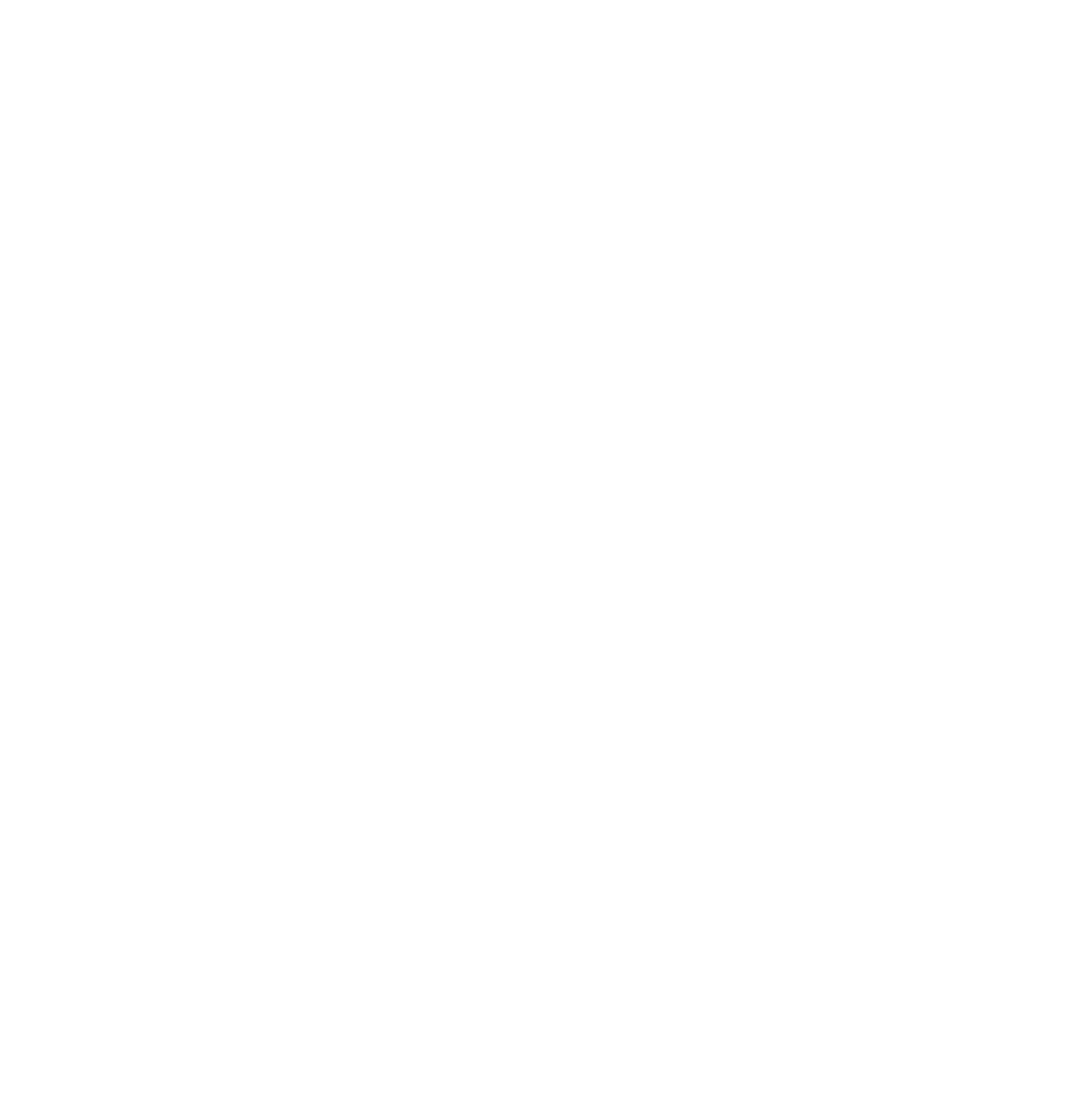
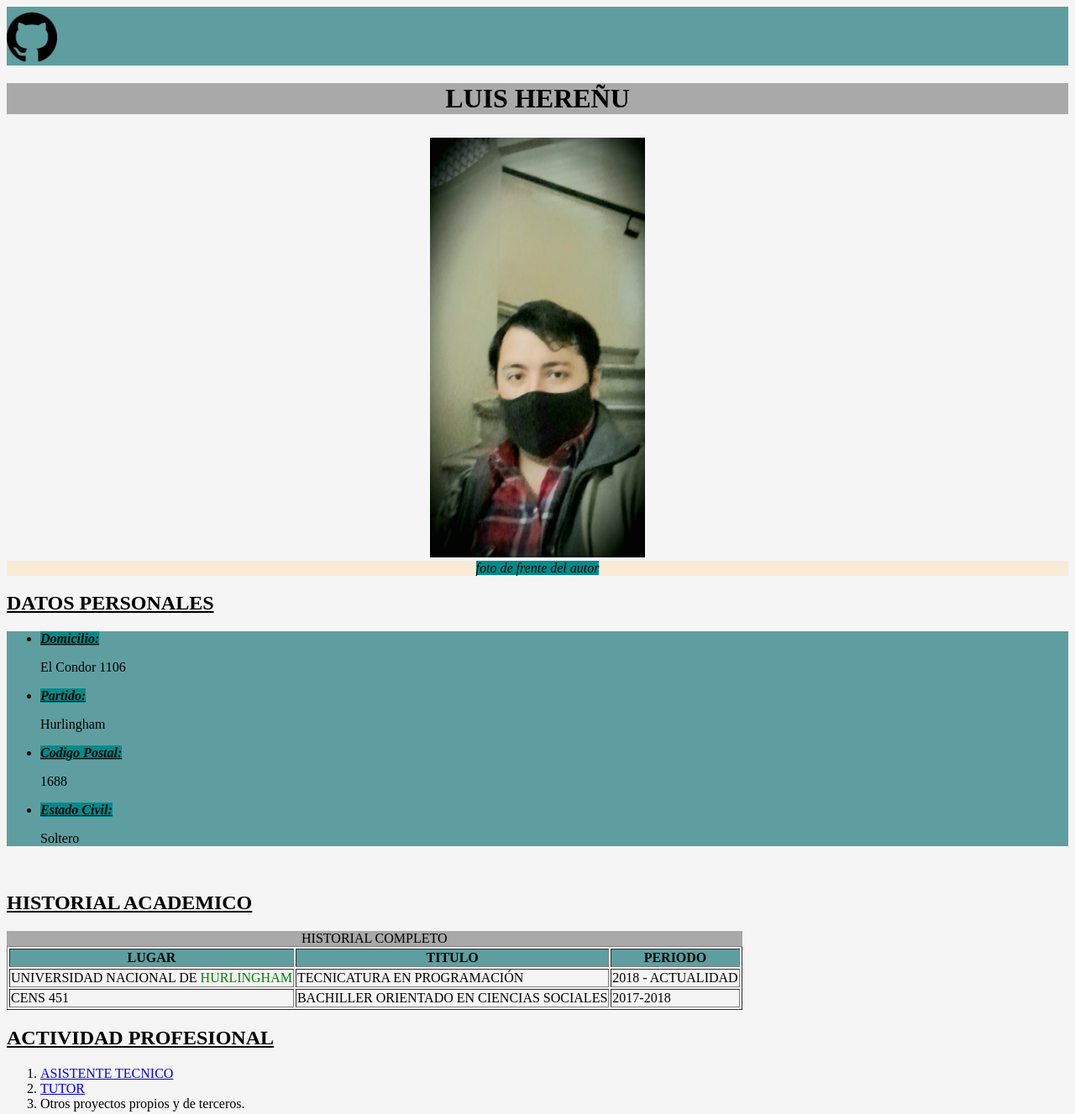
Before and after one commit to LuisHerenu11/CV, a plain HTML site: page index.html in a window 1280 px wide. Shown: the whole page at 84% size. Before the commit the page ends 800 px from the top, so only its background shows below. Drawn offline with Linux system fonts and the light colour scheme.

Commit message:
cv completed but not deployed navigation menu

```diff
--- a/index.html
+++ b/index.html
@@ -1,5 +1,5 @@
 <!DOCTYPE html>
-<html lang="en">
+<html lang="es">
 <head>
     <meta charset="UTF-8">
     <meta http-equiv="X-UA-Compatible" content="IE=edge">
@@ -8,6 +8,86 @@
     <link rel="stylesheet" href="style.css" text="text/css">
 </head>
 <body>
-
+    <header>
+        <a href="https://github.com/LuisHerenu11" target="_blank">
+            <div>
+                <img src="github.png" title="Te lleva al GitHub del autor de esta web" width="60">
+            </div>
+        </a>
+    </header>
+    <h1><strong>LUIS HEREÑU</strong></h1>
+    <div class="centrado">
+        <img src="yo.png" alt="Una foto frontal de la persona correspondiente a esta hoja de vida" width="256px">
+        <figcaption><i>foto de frente del autor</i></figcaption>
+    </div>
+    <h2 class="alineacionIzquierda">
+        <u><b>DATOS PERSONALES</b></u>
+    </h2>
+    <ul>
+        <li>
+            <strong><u><i>Domicilio:</i></u></strong>
+            <p>
+                El Condor 1106
+            </p>
+        </li>
+        <li>
+            <strong><u><i>Partido:</i></u></strong>
+            <p>
+                Hurlingham
+            </p>
+        </li>
+        <li>
+            <strong><u><i>Codigo Postal:</i></u></strong>
+            <p>
+                1688
+            </p>
+        </li>
+        <li>
+            <strong><u><i>Estado Civil:</i></u></strong>
+            <p>
+                Soltero
+            </p>
+        </li>
+    </ul>
+    <br>
+    <h2 class="alineacionIzquierda">
+        <u><b>HISTORIAL ACADEMICO</b></u>
+    </h2>
+    <table border="1">
+        <Caption>HISTORIAL COMPLETO</Caption>
+        <thead>
+            <tr>
+                <th>LUGAR</th>
+                <th>TITULO</th>
+                <th>PERIODO</th>
+            </tr>
+        </thead>
+        <tbody>
+            <tr>
+                <td>
+                    UNIVERSIDAD NACIONAL DE <span>HURLINGHAM</span>
+                </td>
+                <td>
+                    TECNICATURA EN PROGRAMACIÓN
+                </td>
+                <td>
+                    2018 - ACTUALIDAD
+                </td>
+            </tr>
+            <tr>
+                <td>CENS 451</td>
+                <td>BACHILLER ORIENTADO EN CIENCIAS SOCIALES</td>
+                <td>2017-2018</td>
+            </tr>
+        </tbody>
+    </table>
+    <h2 class="alineacionIzquierda">
+        <u><b>ACTIVIDAD PROFESIONAL</b></u>
+    </h2>
+    <ol>
+        <li><a href="https://becasprogresar.educacion.gob.ar/" target="_blank" alt="un link a pagina de becas progesar"> ASISTENTE TECNICO</a></li>
+        <li><a href="https://unahur.edu.ar/tag/orientacion-y-acompanamiento/" target="_blank" alt="programa un estudiante un compañero">TUTOR</a></li>
+        <li> Otros proyectos propios y de terceros.</li>
+    </ol>
 </body>
 </html>
--- a/style.css
+++ b/style.css
@@ -0,0 +1,59 @@
+header{
+    background-color: cadetblue;
+    border-color: cadetblue;
+}
+body{
+    background-color: whitesmoke;
+}
+
+div.centrado{
+    text-align: center;
+    border-color: black;
+}
+
+img{
+    border-color: black;
+    margin-top: 6px;
+}
+
+figcaption{
+    background-color: antiquewhite;
+    position: relative;
+}
+
+.alineacionDerecha{
+    text-align: right;
+}
+.alineacionIzquierda{
+    text-align: left;
+}
+
+h1{
+    text-align: center;
+    background-color: darkgrey;
+    border-color: darkgray;
+}
+
+.floatIzquierda{
+    float: left;
+}
+
+ul{
+    background-color: cadetblue;
+}
+
+i{
+    background-color: darkcyan;
+}
+
+span{
+    color: green;
+}
+
+th{
+    background: cadetblue;
+}
+
+caption{
+    background-color: darkgrey;
+}
```
Also changed, not shown: github.png (added), yo.png (added).
